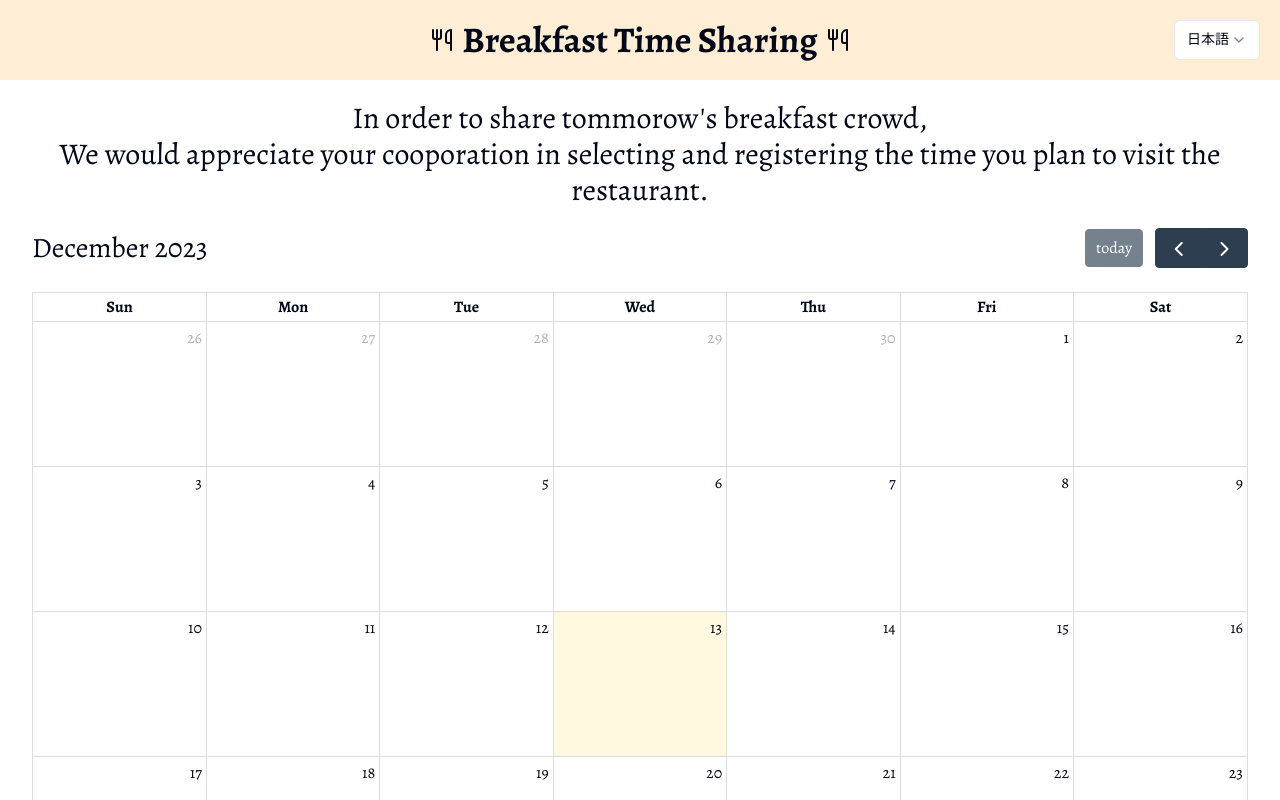
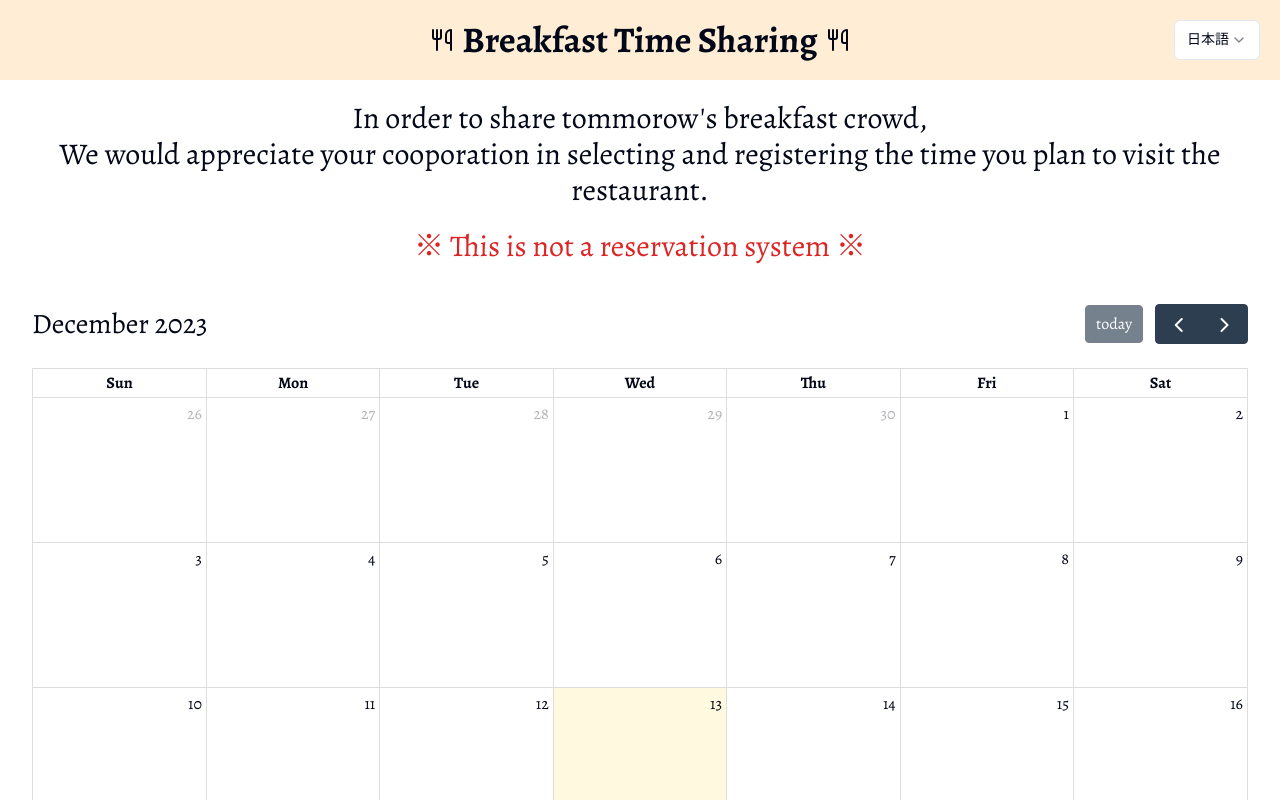
Before and after one commit to Ahoxa/CrowdPredictionApp, a Next.js app: page / in a window 1280 px wide. Shown: the top 800 px of the page. Built offline with nearby package versions, Linux system fonts and the light colour scheme.

Commit message:
Add a warning statement to Instruction.tsx

```diff
--- a/src/components/Instructions.tsx
+++ b/src/components/Instructions.tsx
@@ -2,12 +2,13 @@ import React from "react";
 
 function Instructions() {
   return (
-    <div className="container my-5 text-center">
+    <div className="container mt-5 text-center">
       <h2>In order to share tommorow's breakfast crowd,</h2>
       <h2>
         We would appreciate your cooporation in selecting and registering the
         time you plan to visit the restaurant.
       </h2>
+      <h2 className="my-5 text-red-600">※ This is not a reservation system ※</h2>
     </div>
   );
 }
```
